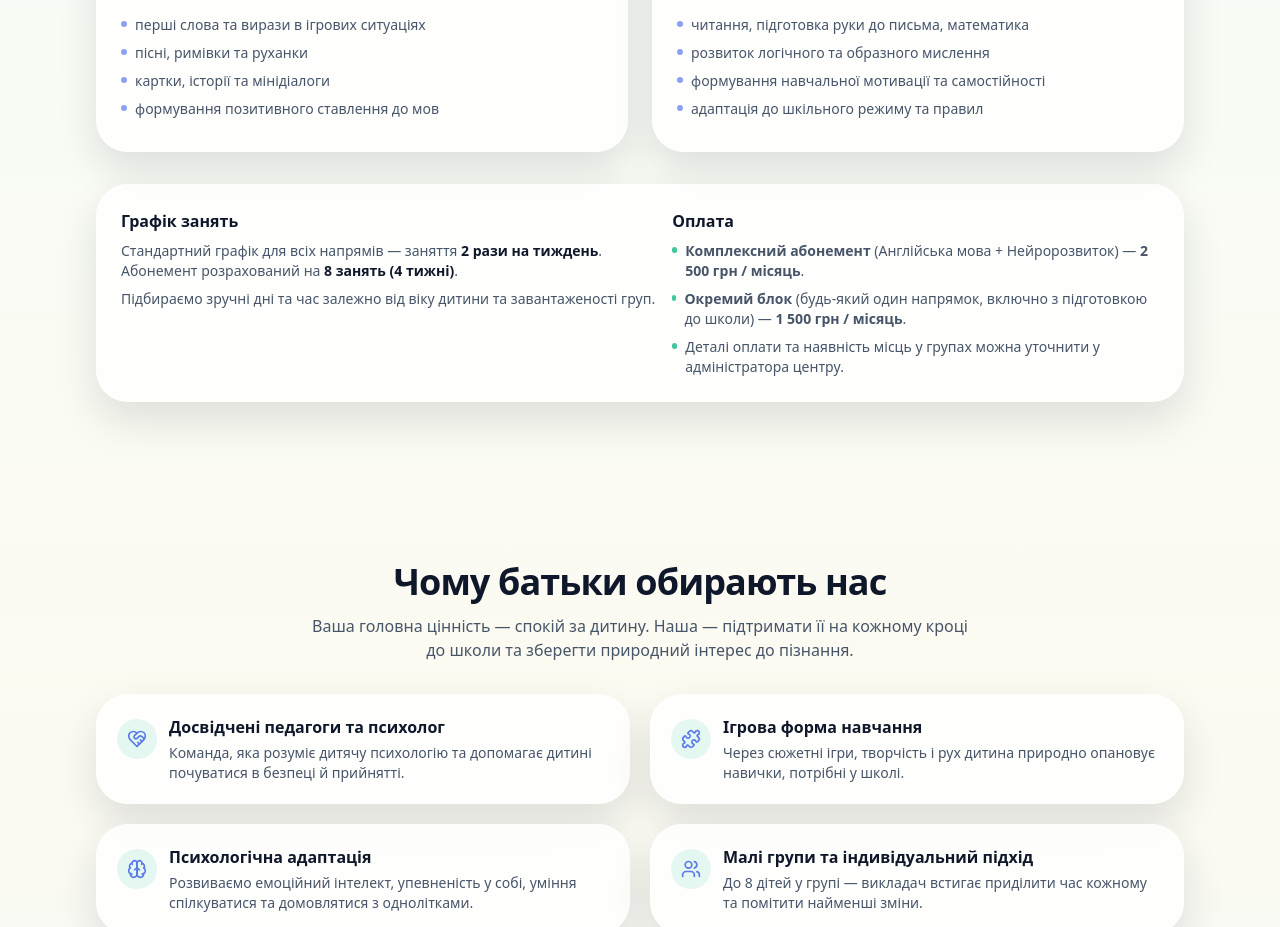
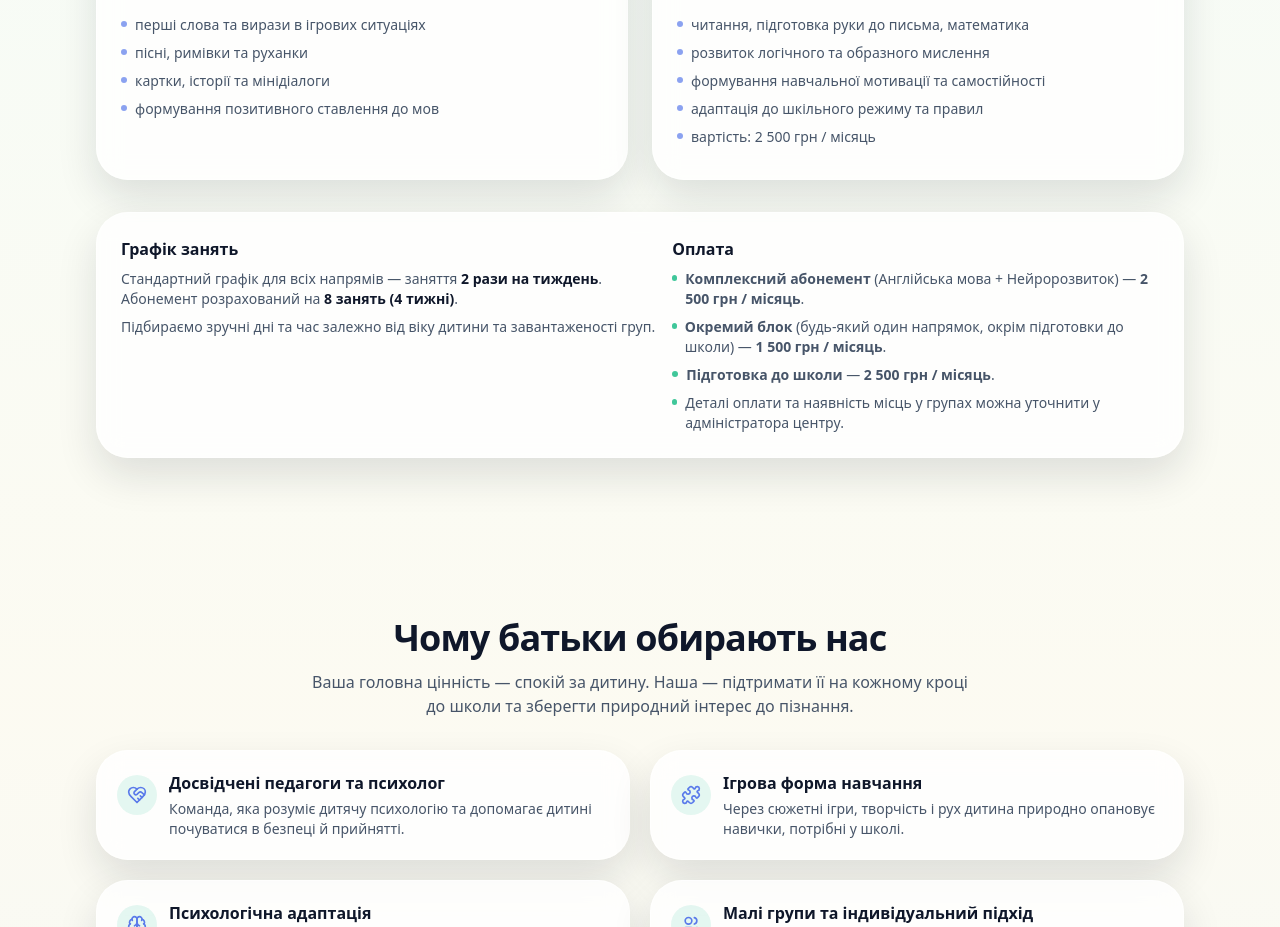
Before and after one commit to RIN001k/abc.enerdzhi, a Next.js app: page / in a window 1280 px wide. Shown: the part 1726-2653 px from the top of the page. Built offline with nearby package versions, Linux system fonts and the light colour scheme.

Commit message:
Update CoursesSection.tsx

```diff
--- a/components/CoursesSection.tsx
+++ b/components/CoursesSection.tsx
@@ -63,6 +63,7 @@ const courses: Course[] = [
       "розвиток логічного та образного мислення",
       "формування навчальної мотивації та самостійності",
       "адаптація до шкільного режиму та правил",
+      "вартість: 2 500 грн / місяць",
     ],
   },
 ];
@@ -167,8 +168,15 @@ export function CoursesSection() {
                 <span className="mt-[6px] h-1.5 w-1.5 rounded-full bg-emerald-500/80" />
                 <span>
                   <span className="font-semibold">Окремий блок</span> (будь-який
-                  один напрямок, включно з підготовкою до школи) —{" "}
+                  один напрямок, окрім підготовки до школи) —{" "}
                   <span className="font-semibold">1 500 грн / місяць</span>.
+                </span>
+              </li>
+              <li className="flex gap-2">
+                <span className="mt-[6px] h-1.5 w-1.5 rounded-full bg-emerald-500/80" />
+                <span>
+                  <span className="font-semibold">Підготовка до школи</span> —{" "}
+                  <span className="font-semibold">2 500 грн / місяць</span>.
                 </span>
               </li>
               <li className="flex gap-2">
```
